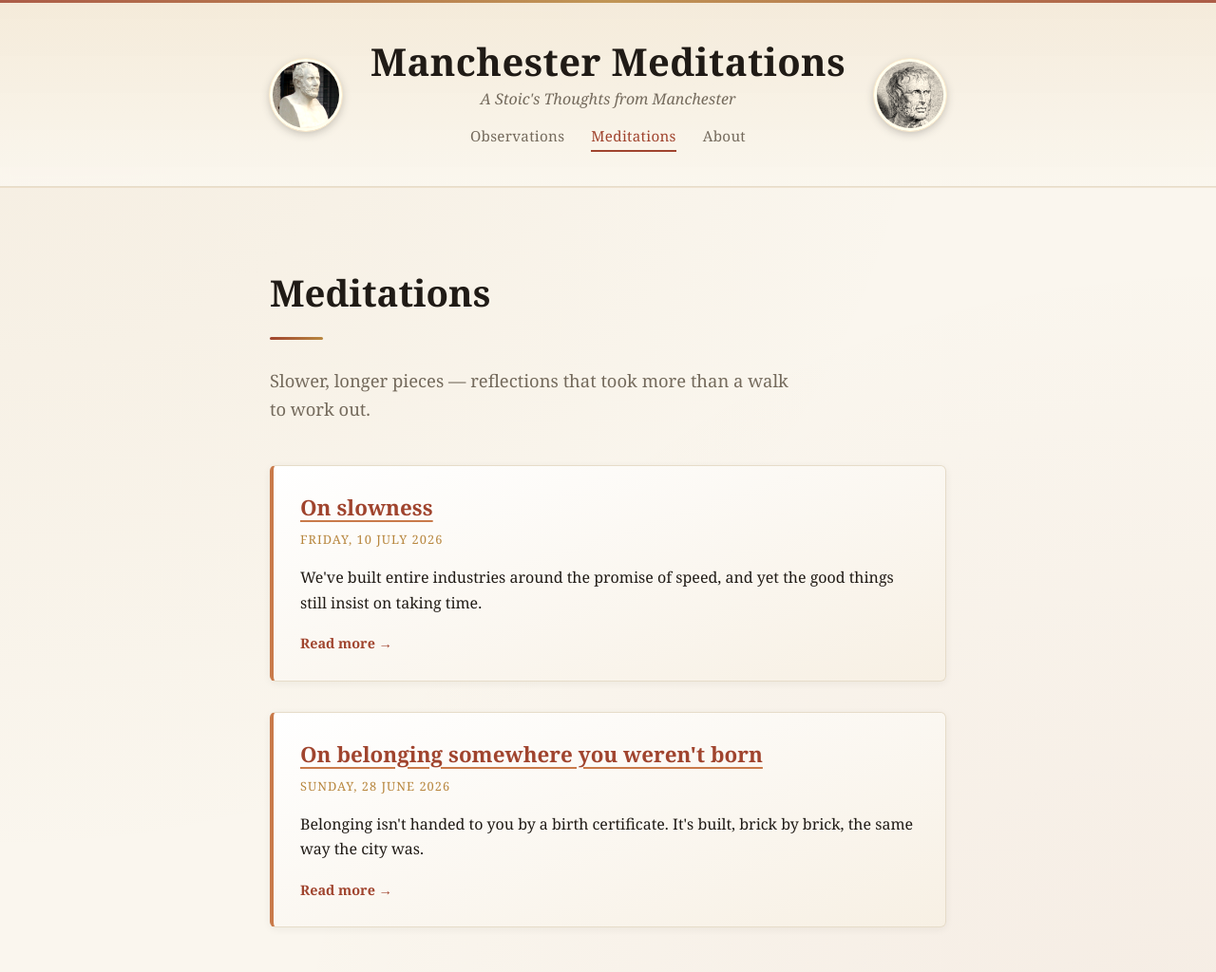
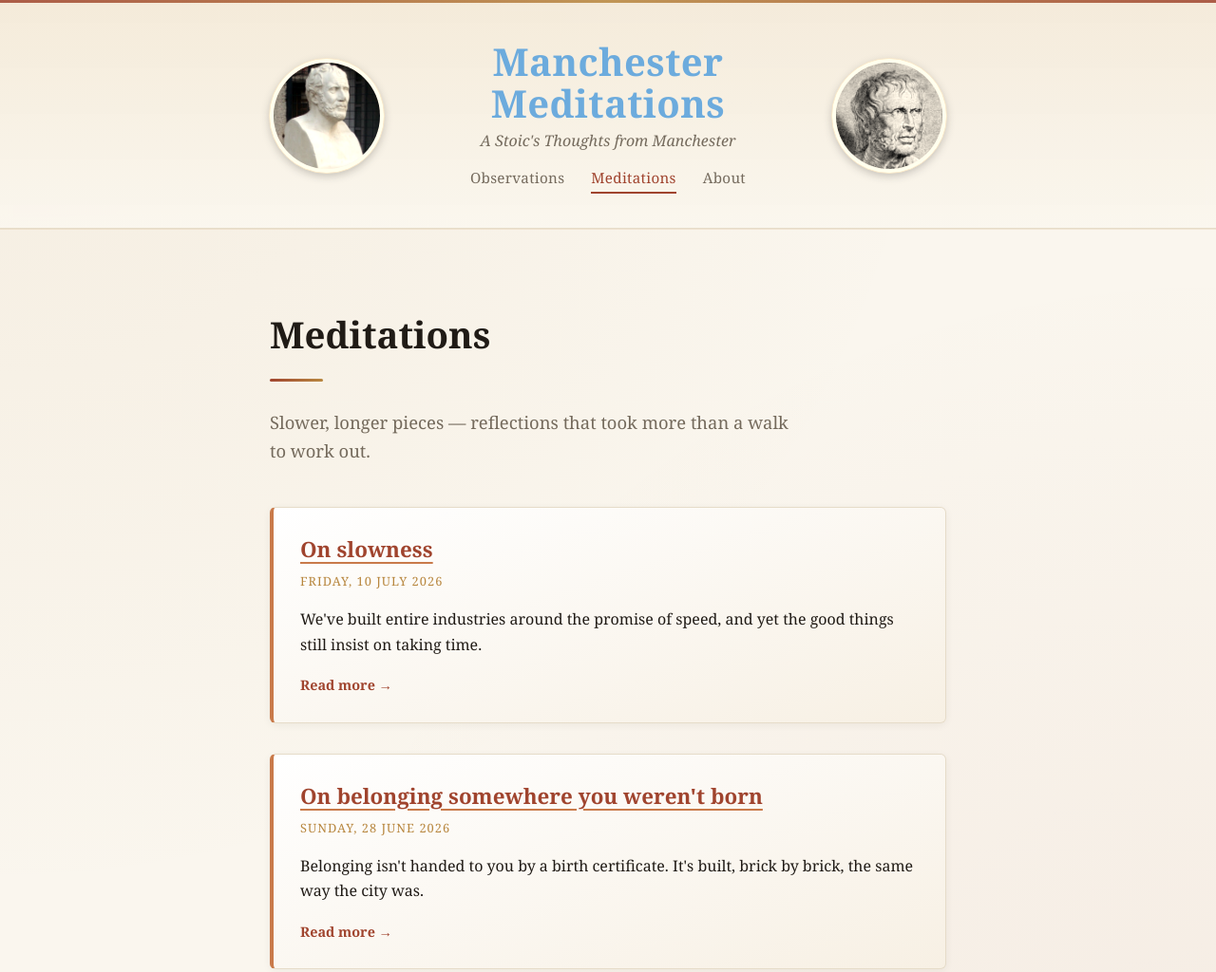
Before and after one commit to adampogonowski586371/manchester-meditations, an Eleventy site: page meditations/index.njk in a window 1280 px wide. Shown: the top 1024 px of the page at 95% size. Built offline with nearby package versions, Linux system fonts and the light colour scheme; Eleventy itself is replaced by a stand-in of ours; files that its build step writes are made by us from their sources.

Commit message:
Add files via upload

```diff
--- a/css/style.css
+++ b/css/style.css
@@ -64,12 +64,12 @@ a:hover { text-decoration: underline; }
 }
 
 .portrait {
-  width: 76px;
-  height: 76px;
+  width: 120px;
+  height: 120px;
   border-radius: 50%;
   object-fit: cover;
   object-position: top center;
-  border: 3px solid var(--paper);
+  border: 4px solid var(--paper);
   outline: 1px solid var(--border);
   box-shadow: 0 3px 10px rgba(32, 27, 22, 0.25);
   filter: sepia(0.25) contrast(1.02);
@@ -82,8 +82,8 @@ a:hover { text-decoration: underline; }
 }
 
 .site-header.shrink .portrait {
-  width: 38px;
-  height: 38px;
+  width: 52px;
+  height: 52px;
 }
 
 .title-block {
@@ -104,7 +104,7 @@ a:hover { text-decoration: underline; }
 .site-title {
   font-weight: bold;
   font-size: 2.5rem;
-  color: var(--ink);
+  color: #6cabdd;
   letter-spacing: 0.01em;
   line-height: 1.1;
   transition: font-size 0.25s ease;
```
